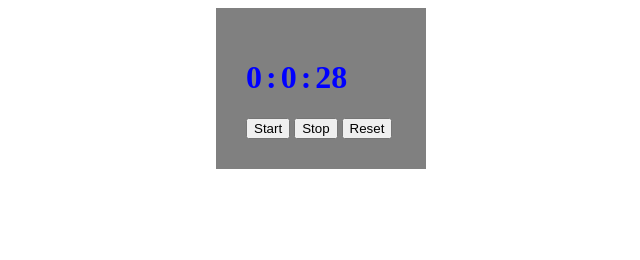
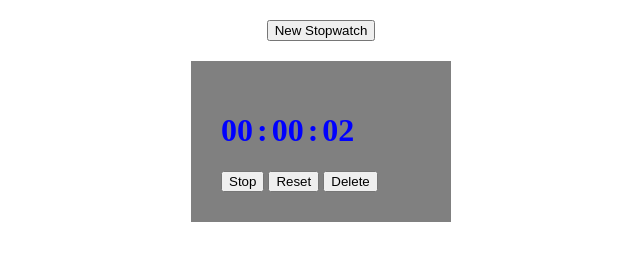
Before and after one commit to yusufarslanalp/Stopwach-Implemantations, a plain HTML site: page stopwatch.html in a window 1280 px wide. Both pictures are taken after a click on the button "Start". Shown: the whole page, without its empty margins (319-959 px from the left). Drawn offline with Linux system fonts and the light colour scheme.

Commit message:
Feat: New_Stopwatch button added. Delete button added. Style: leading zero aaded when displaying time

```diff
--- a/stopwatch.css
+++ b/stopwatch.css
@@ -1,18 +1,30 @@
 .stopwatch{
     /*height: 200px;*/
-    width: 150px;
+    width: 200px;
     padding: 30px;
     background-color: grey;
-    margin:0 auto;
+    margin:20 auto;
 
 }
 
-.hour, .minute, .second{
+.stwHour, .stwMinute, .stwSecond{
     color: blue;
     display: inline-block;
 }
 
-.colon{
+.stwColon{
     color: blue;
     display: inline-block;
 }
+
+.stwStopButton{
+    display: none;
+}
+
+#newStopwachButton
+{
+    display: block;
+    margin-left: auto;
+    margin-right: auto;
+    margin-top: 20px;
+}
--- a/stopwatch.html
+++ b/stopwatch.html
@@ -8,28 +8,23 @@
     <title>Stopwach</title>
 </head>
 <body>
-
-    <div class="stopwatch">
-        <div class="display">
-            <h1 class="hour">00</h3>
-            <h1 class="colon">:</h3>
-            <h1 class="minute">00</h3>
-            <h1 class="colon">:</h3>
-            <h1 class="second">00</h3>
-
-        </div>
-        <div class="StopwachButtons">
-            <button type="button" onclick="stw.start()">Start</button>
-            <button type="button" onclick="stw.stop()">Stop</button>
-            <button type="button" onclick="stw.reset()">Reset</button>
-
-        </div>
+    <button  onclick="foo()" id="newStopwachButton">New Stopwatch</button>
+    <div id="stwContainer">
 
 
     </div>
 
 
+
     <script src="stopwatch.js"></script>
+    <script>
+        var container = document.getElementById('stwContainer');
+        new Stopwatch( container );
+        function foo() {
+            new Stopwatch( container );
+        }
+    </script>
+
 
 
 
--- a/stopwatch.js
+++ b/stopwatch.js
@@ -1,36 +1,93 @@
+function Stopwatch( stwContainer ) {
+    this.stwContainer = stwContainer;
+    this.divRef;
 
-
-function Stopwatch() {
     this.totalSec = 0;
     this.displaySecond = 0;
     this.minute = 0;
     this.hour = 0;
     this.startTime = false;
 
+
+    this.addButttonFunctions = function ( obj ) {
+        var startButton = obj.divRef.getElementsByClassName("stwStartButton")[0];
+        startButton.onclick = function(){
+            obj.start();
+        };
+
+        var stopButton = obj.divRef.getElementsByClassName("stwStopButton")[0];
+        stopButton.onclick = function(){
+            obj.stop();
+        };
+
+        var resetButton = obj.divRef.getElementsByClassName("stwResetButton")[0];
+        resetButton.onclick = function(){
+            obj.reset();
+        };
+
+        var deleteButton = obj.divRef.getElementsByClassName("stwDeleteButton")[0];
+        deleteButton.onclick = function(){
+            obj.delete();
+        };
+    }
+
+
+
+    this.createHtml = function () {
+        this.divRef = document.createElement("DIV");
+        this.divRef.classList.add("stopwatch");
+        this.divRef.innerHTML += `  <div class="stwDisplay">
+                                        <h1 class="stwHour">00</h3>
+                                        <h1 class="stwColon">:</h3>
+                                        <h1 class="stwMinute">00</h3>
+                                        <h1 class="stwColon">:</h3>
+                                        <h1 class="stwSecond">00</h3>
+                                    </div>`;
+        this.divRef.innerHTML += ` <div class="StopwachButtons">
+                                       <button type="button" class="stwStartButton">Start</button>
+                                       <button type="button" class="stwStopButton">Stop</button>
+                                       <button type="button" class="stwResetButton">Reset</button>
+                                       <button type="button" class="stwDeleteButton">Delete</button>
+                                    </div>`;
+        stwContainer.appendChild( this.divRef );
+    };
+
+
     this.incrementSecond = 	async function () {
         while ( this.startTime ) {
             this.displayTime();
-            await new Promise(r => setTimeout(r, 100));
+            await new Promise(r => setTimeout(r, 1000 ));
             this.totalSec += 1;
         }
     };
 
-    this.displayTime = function(){
+    this.displayTime = function(  ){
         this.displaySecond = this.totalSec % 60 ;
         this.minute = parseInt( ( this.totalSec % 3600) / 60 );
         this.hour = parseInt( this.totalSec / 3600 );
-        document.getElementsByClassName("second")[0].innerHTML = this.displaySecond;
-        document.getElementsByClassName("minute")[0].innerHTML = this.minute;
-        document.getElementsByClassName("hour")[0].innerHTML = this.hour;
+
+        var secondRef =  this.divRef.getElementsByClassName("stwSecond")[0];
+        secondRef.innerHTML = (this.displaySecond).pad(2);
+
+        var minuteRef = this.divRef.getElementsByClassName("stwMinute")[0];
+        minuteRef.innerHTML = (this.minute).pad(2);
+
+        var hourRef = this.divRef.getElementsByClassName("stwHour")[0];
+        hourRef.innerHTML = (this.hour).pad(2);
     }
 
     this.start = function() {
         this.startTime = true;
         this.incrementSecond();
+        this.divRef.getElementsByClassName("stwStartButton")[0].style.display = "none";
+        this.divRef.getElementsByClassName("stwStopButton")[0].style.display = "inline";
+
     }
 
     this.stop = function() {
         this.startTime = false;
+        this.divRef.getElementsByClassName("stwStartButton")[0].style.display = "inline";
+        this.divRef.getElementsByClassName("stwStopButton")[0].style.display = "none";
     }
 
     this.reset = function(){
@@ -38,9 +95,19 @@ function Stopwatch() {
         this.stop();
         this.displayTime();
     }
+
+    this.delete = function(){
+        this.stop();
+        this.divRef.style.display = "none";
+    }
+
+    this.createHtml();
+    this.addButttonFunctions( this );
 }
 
-var stw = new Stopwatch();
-console.log( "minute: " + stw.minute );
 
-stw.incrementSecond();
+Number.prototype.pad = function(size) {
+    var s = String(this);
+    while (s.length < (size || 2)) {s = "0" + s;}
+    return s;
+}
```
